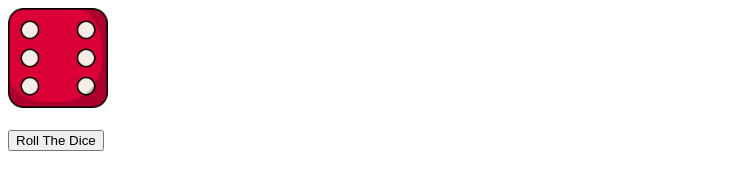
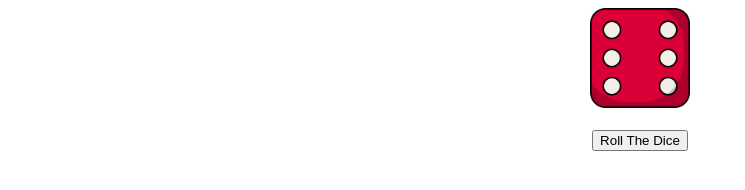
Before and after one commit to swaroopatarkase/dice-roller, a plain HTML site: page index.html in a window 1280 px wide. Shown: the whole page, without its empty margins (0-745 px from the left). Drawn offline with Linux system fonts and the light colour scheme.

Commit message:
css added

```diff
--- a/index.html
+++ b/index.html
@@ -2,12 +2,20 @@
 <html>
 <head>
     <title>Document</title>
+    <style>
+        .dice{
+            text-align: center;
+            margin: 5px;
+            padding: auto;
+        }
+    </style>
 </head>
 <body>
+    <div class="dice">
     <img src="./img/dice (6).png" alt="" id="dice" height="100px" />
     <br> <br>
     <button type="button" onclick="rollDice()">Roll The Dice</button>
-
+    </div>
     <script>
         const diceImg = document.getElementById("dice");
         function rollDice() {
```
